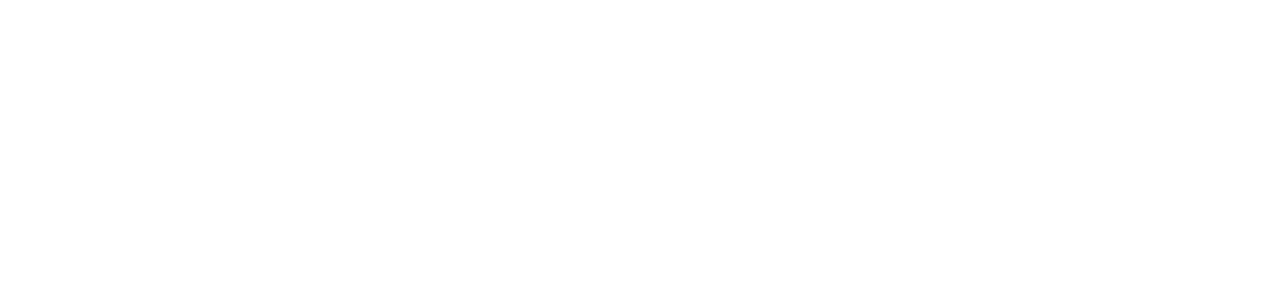
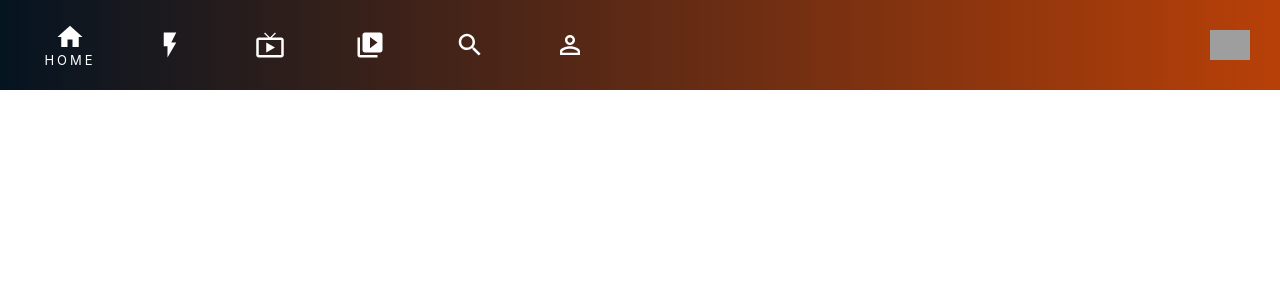
Before and after one commit to Dylan-Williamson/movu, a React (Create React App) app: page / in a window 1280 px wide. Shown: the top 300 px of the page. Built offline with nearby package versions, Linux system fonts and the light colour scheme; grey boxes are pictures that could not be loaded.

Commit message:
adds header component

```diff
--- a/package.json
+++ b/package.json
@@ -3,6 +3,8 @@
   "version": "0.1.0",
   "private": true,
   "dependencies": {
+    "@material-ui/core": "^4.11.3",
+    "@material-ui/icons": "^4.11.2",
     "@reduxjs/toolkit": "^1.1.0",
     "@testing-library/jest-dom": "^4.2.4",
     "@testing-library/react": "^9.3.2",
--- a/src/App.js
+++ b/src/App.js
@@ -1,10 +1,11 @@
 import React from 'react';
+import Header from './components/Header';
 import './css/App.css';
 
 const App = () => {
   return (
     <div className="app">
-
+      <Header />
     </div>
   );
 }
--- /dev/null
+++ b/src/components/Header.js
@@ -0,0 +1,39 @@
+import { FlashOn, Home, LiveTv, PersonOutline, Search, VideoLibrary } from '@material-ui/icons';
+import React from 'react';
+import '../css/Header.css'
+
+const Header = () => {
+    return (
+        <div className="header">
+            <div className="header__icons">
+                <div className="header__icon header__icon--active">
+                    <Home />
+                    <p>Home</p>
+                </div>
+                <div className="header__icon">
+                    <FlashOn />
+                    <p>Trending</p>
+                </div>
+                <div className="header__icon">
+                    <LiveTv />
+                    <p>Verified</p>
+                </div>
+                <div className="header__icon">
+                    <VideoLibrary />
+                    <p>Collections</p>
+                </div>
+                <div className="header__icon">
+                    <Search />
+                    <p>Search</p>
+                </div>
+                <div className="header__icon">
+                    <PersonOutline />
+                    <p>Account</p>
+                </div>
+            </div>
+            <img src="https://i.ibb.co/9ZHYZkT/imageedit-38-6022487226.png" alt="logo"/>
+        </div>
+    )
+}
+
+export default Header
--- a/src/css/App.css
+++ b/src/css/App.css
@@ -0,0 +1,4 @@
+.app {
+  width: 100vw;
+  background-image: linear-gradient(to right, #051421, #b84008);
+}
--- /dev/null
+++ b/src/css/Header.css
@@ -0,0 +1,59 @@
+.header {
+  color: white;
+  display: flex;
+  padding: 20px;
+  align-items: center;
+  justify-content: space-between;
+  /* background-color: black; */
+  overflow-x: scroll;
+  -ms-overflow-style: none;
+  scrollbar-width: none;
+}
+
+.header img {
+  object-fit: contain;
+  height: 30px;
+  padding-top: 10px;
+  padding-bottom: 10px;
+  padding-right: 10px;
+}
+
+.header__icons {
+  display: flex;
+  align-items: center;
+  text-align: center;
+}
+
+.header__icon .MuiSvgIcon-root {
+  margin-left: auto;
+  margin-right: auto;
+  font-size: 30px;
+}
+
+.header__icon:hover p {
+  display: inline;
+}
+
+.header__icon p {
+  display: none;
+  text-transform: uppercase;
+  letter-spacing: 3px;
+  margin-left: auto;
+  margin-right: auto;
+  font-size: small;
+}
+
+.header__icon {
+  display: flex;
+  flex-direction: column;
+  width: 100px;
+  cursor: pointer;
+}
+
+.header__icon--active p {
+  display: inline !important;
+}
+
+.header::-webkit-scrollbar {
+  display: none;
+}
```
Also changed, not shown: 1 other file (tests, documents, lock files or other folders).
